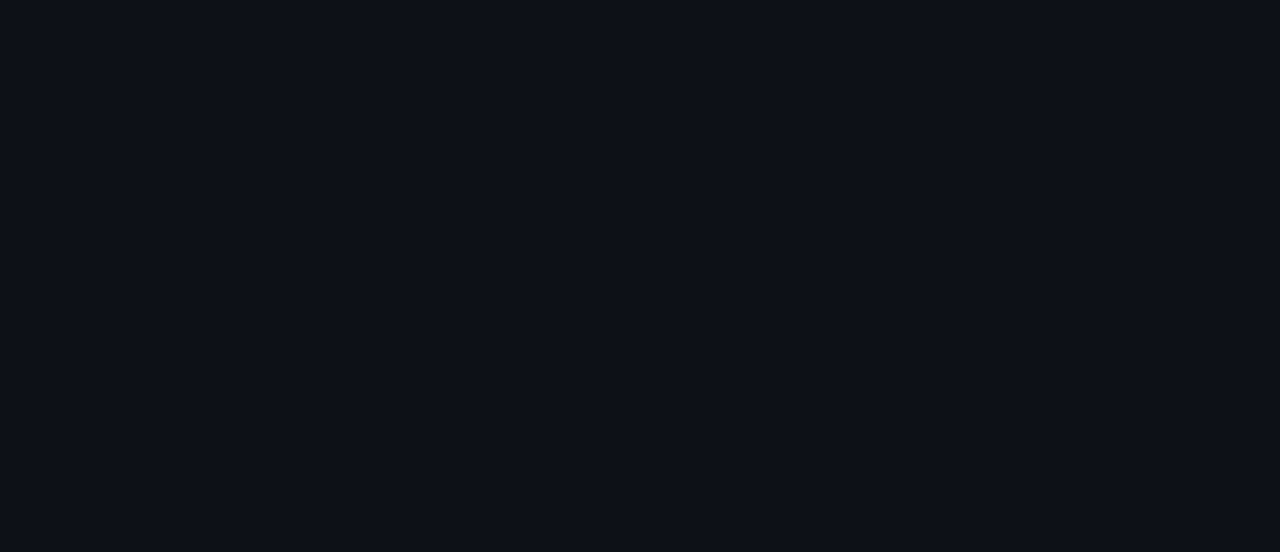
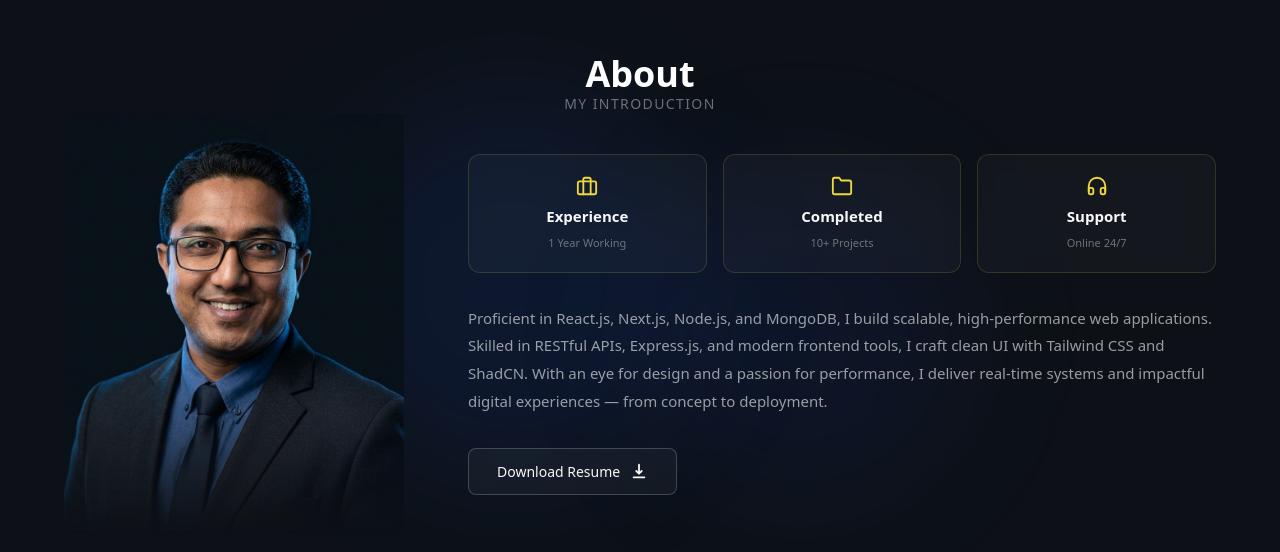
Before and after one commit to Rabiul-Sujon/my-portfolio, a Next.js app: page / in a window 1280 px wide. Shown: the part 946-1498 px from the top of the page. Before the commit the page ends 840 px from the top, so only its background shows below. Built offline with nearby package versions, Linux system fonts and the light colour scheme.

Commit message:
About section designed

```diff
--- a/src/app/page.js
+++ b/src/app/page.js
@@ -1,4 +1,5 @@
 import Navbar from "@/components/Navbar";
+import About from "@/components/sections/About";
 import Hero from "@/components/sections/Hero";
 
 export default function Home() {
@@ -6,6 +7,7 @@ export default function Home() {
      <main className="bg-[#0D1117] min-h-screen">
       <Navbar/>
       <Hero/>
+      <About/>
     </main>
   );
 }
--- a/src/components/sections/About.jsx
+++ b/src/components/sections/About.jsx
@@ -0,0 +1,189 @@
+"use client";
+import { motion } from "framer-motion";
+import Image from "next/image";
+import { HiDownload } from "react-icons/hi";
+import { FiBriefcase, FiFolder, FiHeadphones } from "react-icons/fi";
+
+const stats = [
+  {
+    icon: <FiBriefcase size={22} />,
+    heading: "Experience",
+    sub: "1 Year Working",
+  },
+  {
+    icon: <FiFolder size={22} />,
+    heading: "Completed",
+    sub: "10+ Projects",
+  },
+  {
+    icon: <FiHeadphones size={22} />,
+    heading: "Support",
+    sub: "Online 24/7",
+  },
+];
+
+const fadeUp = {
+  hidden: { opacity: 0, y: 30 },
+  visible: (i = 0) => ({
+    opacity: 1,
+    y: 0,
+    transition: { delay: i * 0.15, duration: 0.6, ease: "easeOut" },
+  }),
+};
+
+export default function About() {
+  return (
+    <section
+      id="about"
+      className="min-h-screen relative overflow-hidden bg-[#0D1117] flex flex-col items-center justify-center px-6 py-24"
+    >
+      {/* Blue glows */}
+      <div className="absolute top-1/4 left-1/4 w-96 h-96 bg-blue-600/10 rounded-full blur-3xl pointer-events-none" />
+      <div className="absolute bottom-1/4 right-1/4 w-80 h-80 bg-blue-800/10 rounded-full blur-3xl pointer-events-none" />
+
+      {/* Heading */}
+      <motion.div
+        className="text-center mb-16 z-10"
+        initial={{ opacity: 0, y: 20 }}
+        whileInView={{ opacity: 1, y: 0 }}
+        viewport={{ once: true }}
+        transition={{ duration: 0.6 }}
+      >
+        <h2 className="text-4xl font-bold text-white">About</h2>
+        <p className="mt-2 text-sm text-white/40 tracking-widest uppercase">
+          My Introduction
+        </p>
+      </motion.div>
+
+      {/* Main Content */}
+      <div className="relative z-10 flex flex-col lg:flex-row items-center gap-16 max-w-6xl w-full">
+
+        {/* Left — Photo */}
+        <motion.div
+          className="relative flex-shrink-0"
+          initial={{ opacity: 0, x: -40 }}
+          whileInView={{ opacity: 1, x: 0 }}
+          viewport={{ once: true }}
+          transition={{ duration: 0.7, ease: "easeOut" }}
+          style={{ width: "340px", height: "420px", position: "relative" }}
+        >
+          <Image
+            src="/professional-pic.jpeg"
+            alt="Rabiul Sujon"
+            fill
+            style={{
+              objectFit: "cover",
+              objectPosition: "top",
+              maskImage:
+                "linear-gradient(to bottom, black 60%, transparent 100%)",
+              WebkitMaskImage:
+                "linear-gradient(to bottom, black 60%, transparent 100%)",
+            }}
+          />
+        </motion.div>
+
+        {/* Right — Content */}
+        <div className="flex flex-col gap-8 flex-1">
+
+          {/* Stat Cards */}
+          <motion.div
+            className="grid grid-cols-3 gap-4"
+            initial="hidden"
+            whileInView="visible"
+            viewport={{ once: true }}
+          >
+            {stats.map((stat, i) => (
+              <motion.div
+                key={stat.heading}
+                custom={i}
+                variants={fadeUp}
+                whileHover={{ y: -4 }}
+                onMouseEnter={(e) => {
+                  e.currentTarget.style.borderColor = "rgba(240,217,59,0.4)";
+                }}
+                onMouseLeave={(e) => {
+                  e.currentTarget.style.borderColor = "rgba(240,217,59,0.15)";
+                }}
+                style={{
+                  background: "rgba(255,255,255,0.03)",
+                  border: "1px solid rgba(240,217,59,0.15)",
+                  backdropFilter: "blur(10px)",
+                  borderRadius: "12px",
+                  padding: "20px 16px",
+                  display: "flex",
+                  flexDirection: "column",
+                  alignItems: "center",
+                  gap: "8px",
+                  cursor: "default",
+                  transition: "border-color 0.3s",
+                }}
+              >
+                <span style={{ color: "#F0D93B" }}>{stat.icon}</span>
+                <span style={{ fontSize: "15px", fontWeight: 700, color: "#F8F8F8" }}>
+                  {stat.heading}
+                </span>
+                <span style={{ fontSize: "11px", color: "rgba(248,248,248,0.4)", textAlign: "center" }}>
+                  {stat.sub}
+                </span>
+              </motion.div>
+            ))}
+          </motion.div>
+
+          {/* Bio */}
+          <motion.p
+            initial={{ opacity: 0, y: 20 }}
+            whileInView={{ opacity: 1, y: 0 }}
+            viewport={{ once: true }}
+            transition={{ duration: 0.6, delay: 0.3 }}
+            style={{
+              color: "rgba(248,248,248,0.6)",
+              fontSize: "15px",
+              lineHeight: "1.85",
+            }}
+          >
+            Proficient in React.js, Next.js, Node.js, and MongoDB, I build
+            scalable, high-performance web applications. Skilled in RESTful
+            APIs, Express.js, and modern frontend tools, I craft clean UI
+            with Tailwind CSS and ShadCN. With an eye for design and a
+            passion for performance, I deliver real-time systems and impactful
+            digital experiences — from concept to deployment.
+          </motion.p>
+
+          {/* Download Resume */}
+          <motion.a
+            href="/resume.pdf"
+            download
+            initial={{ opacity: 0, y: 20 }}
+            whileInView={{ opacity: 1, y: 0 }}
+            viewport={{ once: true }}
+            transition={{ duration: 0.6, delay: 0.45 }}
+            whileHover={{
+              borderColor: "rgba(240,217,59,0.4)",
+              color: "#F0D93B",
+              background: "rgba(240,217,59,0.06)",
+            }}
+            style={{
+              display: "inline-flex",
+              alignItems: "center",
+              gap: "10px",
+              padding: "12px 28px",
+              border: "1px solid rgba(248,248,248,0.2)",
+              borderRadius: "8px",
+              color: "#F8F8F8",
+              fontSize: "14px",
+              fontWeight: 500,
+              background: "rgba(255,255,255,0.04)",
+              backdropFilter: "blur(10px)",
+              textDecoration: "none",
+              width: "fit-content",
+            }}
+          >
+            Download Resume
+            <HiDownload size={18} />
+          </motion.a>
+
+        </div>
+      </div>
+    </section>
+  );
+}
```
Also changed, not shown: public/professional-pic.jpeg (added).
